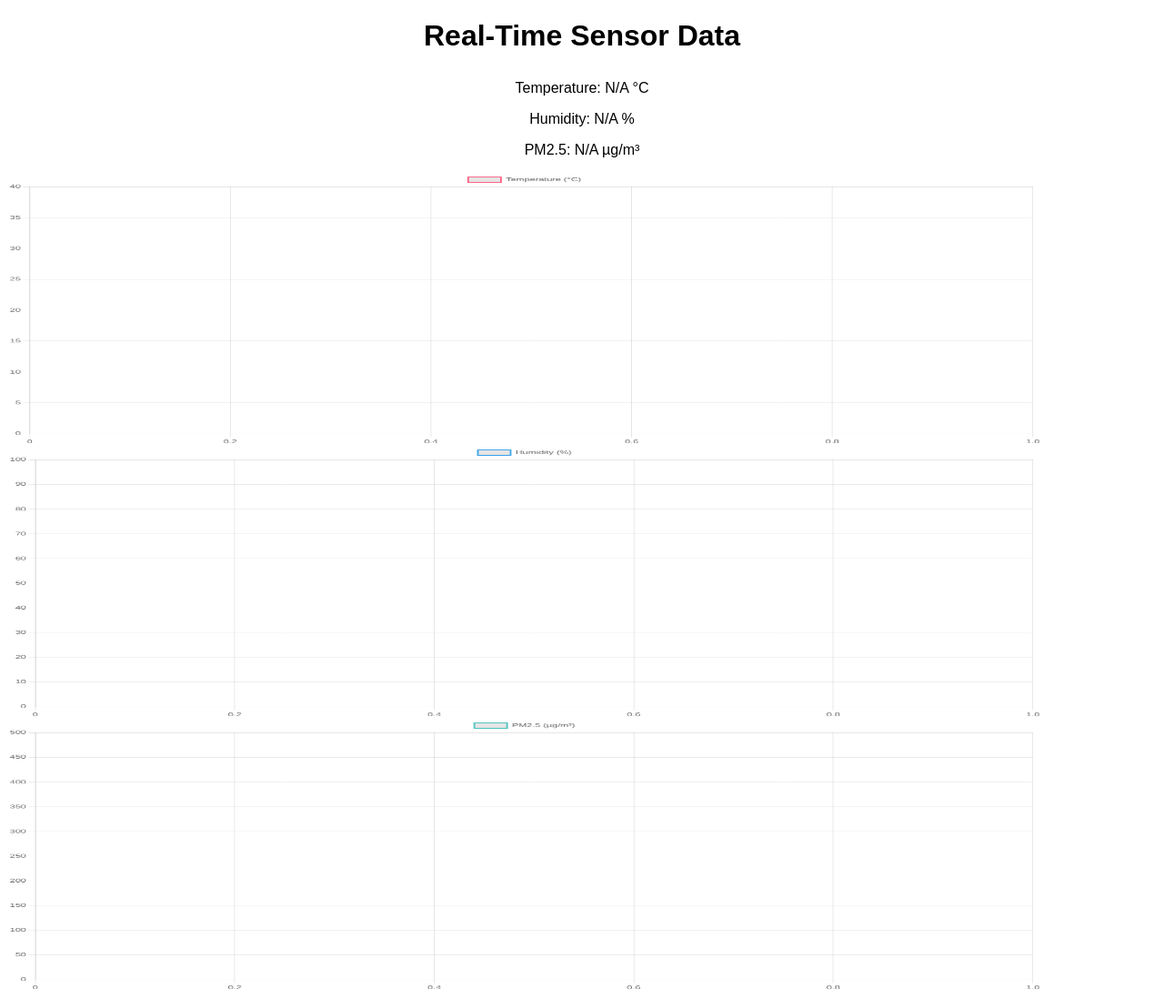
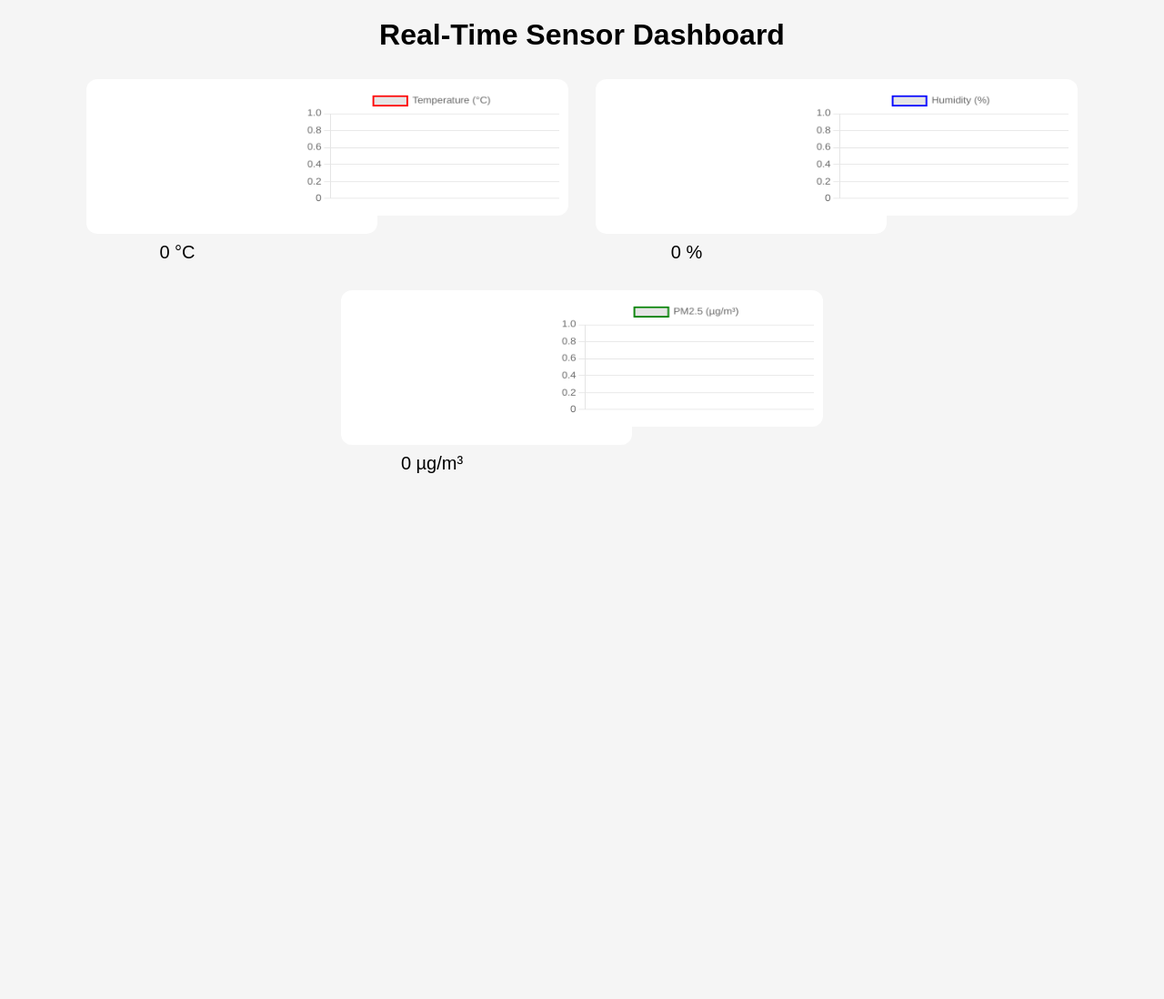
Before and after one commit to Kwanchiwaa/Factory_TEMP, a Flask app: page / in a window 1280 px wide. Shown: the whole page at 91% size. After the commit the page ends 520 px from the top, so only its background shows below. Run offline with Flask 3, Linux system fonts and the light colour scheme; some libraries are stand-ins or nearby versions.

Commit message:
index.html

```diff
--- a/templates/index.html
+++ b/templates/index.html
@@ -2,189 +2,174 @@
 <html lang="en">
 <head>
   <meta charset="UTF-8">
-    <meta name="viewport" content="width=device-width, initial-scale=1.0">
-    <title>Real-Time Sensor Data</title>
+  <meta name="viewport" content="width=device-width, initial-scale=1">
+  <title>Real-Time Sensor Dashboard</title>
   <script src="https://cdn.socket.io/4.0.0/socket.io.min.js"></script>
   <script src="https://cdn.jsdelivr.net/npm/chart.js"></script>
+  <script src="https://cdn.jsdelivr.net/npm/gaugeJS/dist/gauge.min.js"></script>
   <style>
     body {
-            font-family: Arial, sans-serif;
+      font-family: sans-serif;
       text-align: center;
+      background: #f5f5f5;
+    }
+    h1 {
+      margin-top: 20px;
+    }
+    .dashboard {
+      display: flex;
+      flex-wrap: wrap;
+      justify-content: center;
+      gap: 30px;
+      margin: 30px auto;
     }
     canvas {
-            width: 90% !important;
-            height: 300px !important;
+      background: white;
+      border-radius: 12px;
+      padding: 10px;
     }
-        #dashboard {
-            margin-top: 30px;
+    .gauge-container {
+      width: 200px;
+    }
+    .chart-container {
+      width: 300px;
+      height: 200px;
+    }
+    .value-label {
+      font-size: 20px;
+      margin-top: 5px;
     }
   </style>
 </head>
 <body>
-    <h1>Real-Time Sensor Data</h1>
-    <div id="dashboard">
-        <p>Temperature: <span id="temperature">N/A</span> °C</p>
-        <p>Humidity: <span id="humidity">N/A</span> %</p>
-        <p>PM2.5: <span id="pm25">N/A</span> µg/m³</p>
 
+<h1>Real-Time Sensor Dashboard</h1>
+
+<div class="dashboard">
+  <!-- Temperature -->
+  <div class="gauge-container">
+    <canvas id="tempGauge"></canvas>
+    <div class="value-label" id="temperature">0 °C</div>
+  </div>
+
+  <div class="chart-container">
     <canvas id="tempChart"></canvas>
+  </div>
+
+  <!-- Humidity -->
+  <div class="gauge-container">
+    <canvas id="humiGauge"></canvas>
+    <div class="value-label" id="humidity">0 %</div>
+  </div>
+
+  <div class="chart-container">
     <canvas id="humiChart"></canvas>
-        <canvas id="pm25Chart"></canvas>
+  </div>
+
+  <!-- PM2.5 -->
+  <div class="gauge-container">
+    <canvas id="pmGauge"></canvas>
+    <div class="value-label" id="pm25">0 µg/m³</div>
+  </div>
+
+  <div class="chart-container">
+    <canvas id="pmChart"></canvas>
+  </div>
 </div>
 
 <script>
-        var socket = io.connect();
+  const socket = io.connect();
 
-        // สร้างกราฟ
-        var tempChart = new Chart(document.getElementById('tempChart'), {
-            type: 'line',
-            data: {
-                labels: [],  // เวลา
-                datasets: [{
-                    label: 'Temperature (°C)',
-                    data: [],
-                    borderColor: 'rgb(255, 99, 132)',
-                    fill: false,
-                    borderWidth: 2,
-                    tension: 0.1
-                }]
-            },
-            options: {
-                responsive: true,
-                scales: {
-                    x: {
-                        type: 'linear',
-                        position: 'bottom',
-                        ticks: {
-                            autoSkip: true,
-                            maxTicksLimit: 10
-                        }
-                    },
-                    y: {
-                        min: 0,
-                        max: 40,  // กำหนดขอบเขตที่เหมาะสม
-                        ticks: {
-                            stepSize: 5
-                        }
-                    }
-                },
-                animation: {
-                    duration: 500,  // เวลาแอนิเมชั่น
-                    easing: 'easeInOutQuad'
-                }
-            }
-        });
-
-        var humiChart = new Chart(document.getElementById('humiChart'), {
+  // ตั้งค่า Chart.js
+  function createLineChart(ctx, label, color) {
+    return new Chart(ctx, {
       type: 'line',
       data: {
         labels: [],
         datasets: [{
-                    label: 'Humidity (%)',
+          label: label,
           data: [],
-                    borderColor: 'rgb(54, 162, 235)',
+          borderColor: color,
+          borderWidth: 2,
           fill: false,
-                    borderWidth: 2,
-                    tension: 0.1
+          pointRadius: 0
         }]
       },
       options: {
-                responsive: true,
+        animation: false,
         scales: {
-                    x: {
-                        type: 'linear',
-                        position: 'bottom',
-                        ticks: {
-                            autoSkip: true,
-                            maxTicksLimit: 10
-                        }
-                    },
-                    y: {
-                        min: 0,
-                        max: 100,
-                        ticks: {
-                            stepSize: 10
-                        }
-                    }
-                },
-                animation: {
-                    duration: 500,
-                    easing: 'easeInOutQuad'
+          x: { display: false },
+          y: { beginAtZero: true }
         }
       }
     });
+  }
 
-        var pm25Chart = new Chart(document.getElementById('pm25Chart'), {
-            type: 'line',
-            data: {
-                labels: [],
-                datasets: [{
-                    label: 'PM2.5 (µg/m³)',
-                    data: [],
-                    borderColor: 'rgb(75, 192, 192)',
-                    fill: false,
-                    borderWidth: 2,
-                    tension: 0.1
-                }]
-            },
-            options: {
-                responsive: true,
-                scales: {
-                    x: {
-                        type: 'linear',
-                        position: 'bottom',
-                        ticks: {
-                            autoSkip: true,
-                            maxTicksLimit: 10
+  // ตั้งค่าเกจ
+  function createGauge(canvas, min, max) {
+    return new Gauge(canvas).setOptions({
+      angle: 0,
+      lineWidth: 0.2,
+      radiusScale: 0.9,
+      pointer: { length: 0.6, color: '#000' },
+      limitMax: false,
+      limitMin: false,
+      colorStart: '#6FADCF',
+      colorStop: '#8FC0DA',
+      strokeColor: '#E0E0E0',
+      highDpiSupport: true
+    }).set({ min: min, max: max });
   }
-                    },
-                    y: {
-                        min: 0,
-                        max: 500,  // ขอบเขตของ PM2.5
-                        ticks: {
-                            stepSize: 50
-                        }
-                    }
-                },
-                animation: {
-                    duration: 500,
-                    easing: 'easeInOutQuad'
-                }
-            }
-        });
 
+  // สร้าง Chart และ Gauge
+  const tempChart = createLineChart(document.getElementById('tempChart'), 'Temperature (°C)', 'red');
+  const humiChart = createLineChart(document.getElementById('humiChart'), 'Humidity (%)', 'blue');
+  const pmChart = createLineChart(document.getElementById('pmChart'), 'PM2.5 (µg/m³)', 'green');
+
+  const tempGauge = createGauge(document.getElementById('tempGauge'), 0, 50);
+  const humiGauge = createGauge(document.getElementById('humiGauge'), 0, 100);
+  const pmGauge = createGauge(document.getElementById('pmGauge'), 0, 300);
+
+  // อัปเดตข้อมูลเมื่อรับข้อมูลใหม่
   socket.on('sensor_data', function(data) {
-            console.log(data);
+    const now = new Date().toLocaleTimeString();
+    const value = parseFloat(data.value);
 
     if (data.topic === 'sensor/temperature') {
-                document.getElementById('temperature').innerText = data.value;
-                if (tempChart.data.labels.length > 10) {
-                    tempChart.data.labels.shift();  // ลบ label เก่า
-                    tempChart.data.datasets[0].data.shift();  // ลบข้อมูลเก่า
+      document.getElementById('temperature').innerText = value + " °C";
+      tempChart.data.labels.push(now);
+      tempChart.data.datasets[0].data.push(value);
+      if (tempChart.data.labels.length > 20) {
+        tempChart.data.labels.shift();
+        tempChart.data.datasets[0].data.shift();
       }
-                tempChart.data.labels.push(Date.now());  // ใช้เวลาเป็น label
-                tempChart.data.datasets[0].data.push(parseFloat(data.value));  // เพิ่มข้อมูลใหม่
       tempChart.update();
+      tempGauge.set(value);
+
     } else if (data.topic === 'sensor/humidity') {
-                document.getElementById('humidity').innerText = data.value;
-                if (humiChart.data.labels.length > 10) {
+      document.getElementById('humidity').innerText = value + " %";
+      humiChart.data.labels.push(now);
+      humiChart.data.datasets[0].data.push(value);
+      if (humiChart.data.labels.length > 20) {
         humiChart.data.labels.shift();
         humiChart.data.datasets[0].data.shift();
       }
-                humiChart.data.labels.push(Date.now());
-                humiChart.data.datasets[0].data.push(parseFloat(data.value));
       humiChart.update();
+      humiGauge.set(value);
+
     } else if (data.topic === 'sensor/pm25') {
-                document.getElementById('pm25').innerText = data.value;
-                if (pm25Chart.data.labels.length > 10) {
-                    pm25Chart.data.labels.shift();
-                    pm25Chart.data.datasets[0].data.shift();
+      document.getElementById('pm25').innerText = value + " µg/m³";
+      pmChart.data.labels.push(now);
+      pmChart.data.datasets[0].data.push(value);
+      if (pmChart.data.labels.length > 20) {
+        pmChart.data.labels.shift();
+        pmChart.data.datasets[0].data.shift();
       }
-                pm25Chart.data.labels.push(Date.now());
-                pm25Chart.data.datasets[0].data.push(parseFloat(data.value));
-                pm25Chart.update();
+      pmChart.update();
+      pmGauge.set(value);
     }
   });
 </script>
+
 </body>
 </html>
```
Lines whose indentation alone changed are shown as unchanged.
